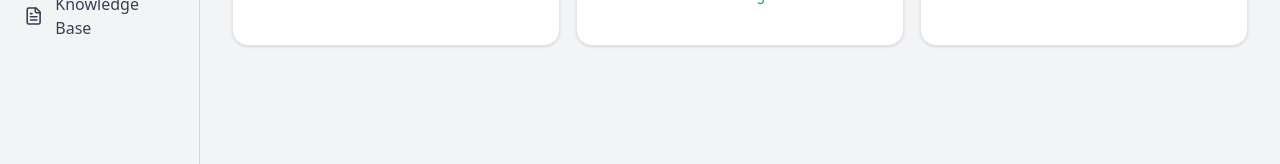
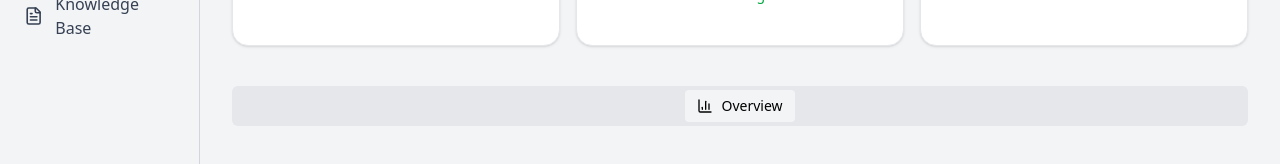
Before and after one commit to Amadou-Marong/TickettingHelpdeskManager, a React (Vite) app in the folder client/: page /reports in a window 1280 px wide. Shown: the part 320-484 px from the top of the page. Built offline with nearby package versions, Linux system fonts and the light colour scheme; the HTML template or start-up script is replaced by a standard one.

Commit message:
reports page

```diff
--- a/client/src/pages/Reports.jsx
+++ b/client/src/pages/Reports.jsx
@@ -1,8 +1,9 @@
 import React from "react";
 import AnimatedTransition from "../common/AnimatedTransition";
 import Button from "../components/ui/Button";
-import { ArrowDownRight, ArrowUpRight, Calendar, CheckCircle2, Clock, Download, Users } from "lucide-react";
+import { ArrowDownRight, ArrowUpRight, BarChart3, Calendar, CheckCircle2, Clock, Download, Users } from "lucide-react";
 import { Card, CardContent, CardDescription, CardHeader, CardTitle } from "../components/ui/Card";
+import { Tabs, TabsList, TabsTrigger } from "../components/ui/Tabs";
 
 const Reports = () => {
   return (
@@ -82,6 +83,14 @@ const Reports = () => {
             </CardContent>
           </Card>
         </div>
+        <Tabs defaultValue="overview" className="w-full">
+          <TabsList className="w-full grid md:grid-cols-3 gap-4">
+              <TabsTrigger value="overview">
+                <BarChart3 className="h-4 w-4 mr-2"/>
+                Overview
+              </TabsTrigger>
+          </TabsList>
+        </Tabs>
 
       </div>
     </AnimatedTransition>
```
